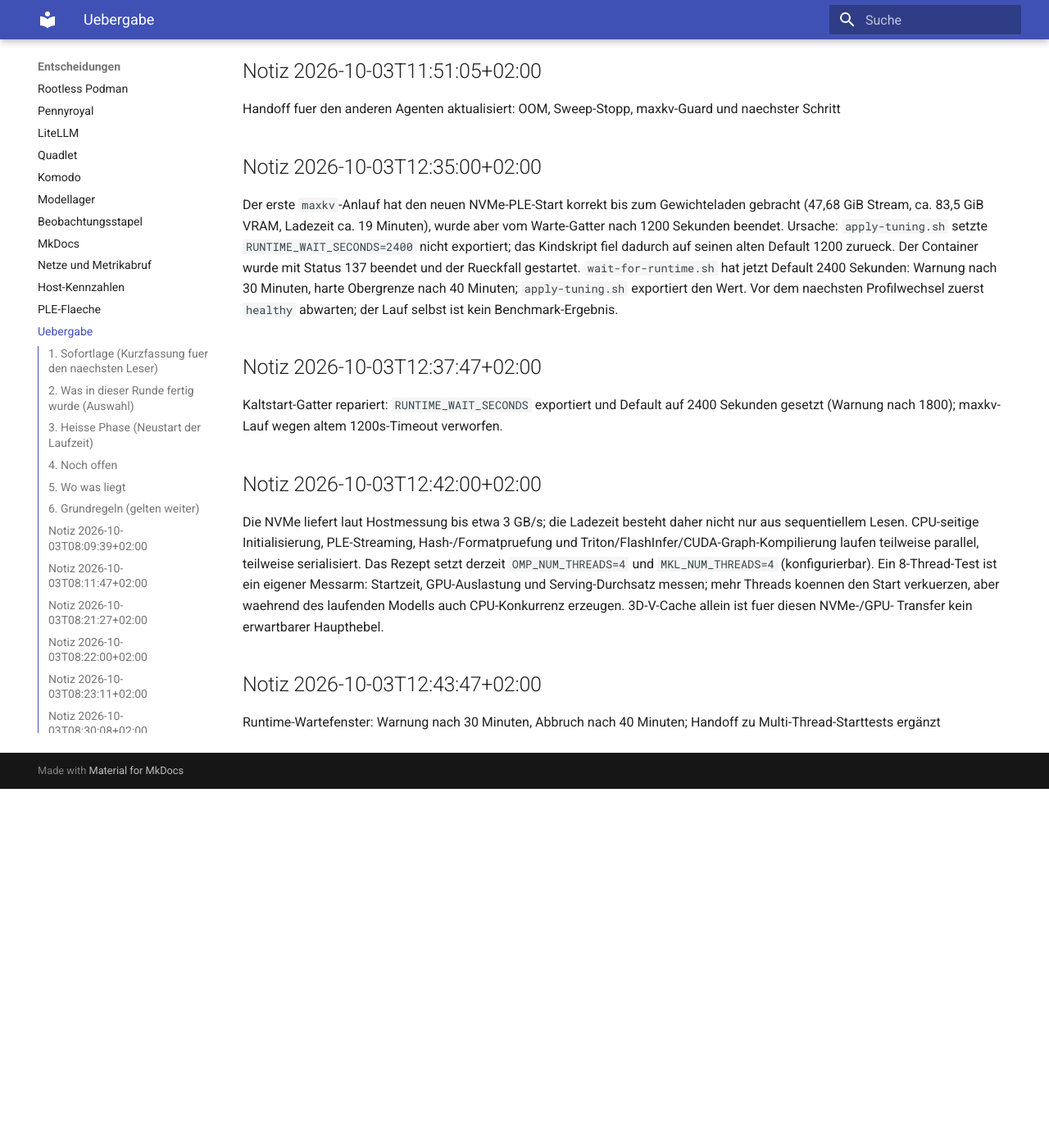
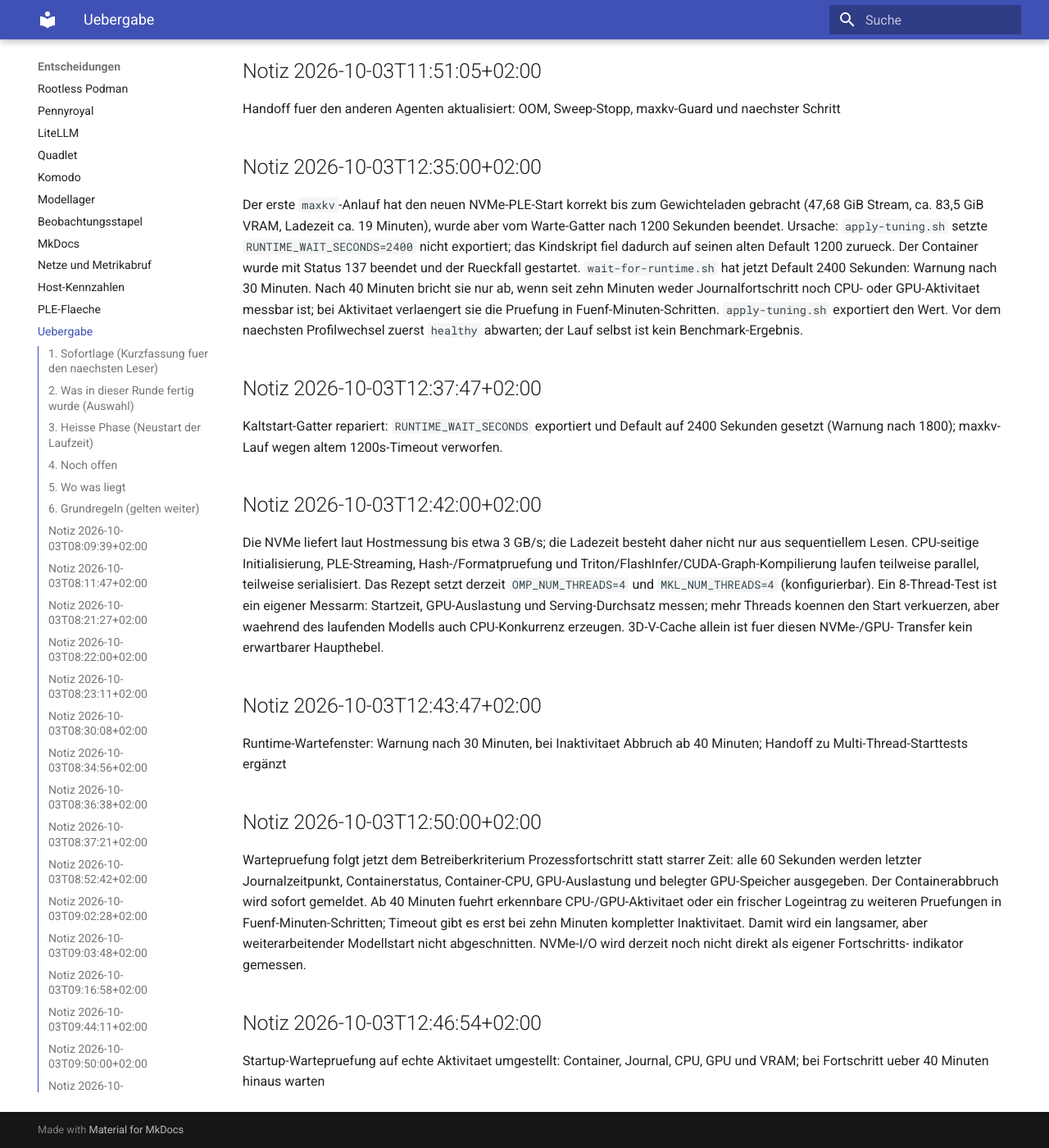
Before and after one commit to thomasdenk79-cyber/llm-infra-setup, an MkDocs documentation site: the page built from docs/HANDOFF.md, in a window 1280 px wide and 1400 px high, scrolled down 7017 px. Shown: the whole window at 82% size. Built offline with MkDocs 1.6.1 and Material for MkDocs 9.7.7, drawn with Linux system fonts in a browser that asks for light colours; before the commit the page ends 7979 px from its top, so only the background shows below that; some of the changed text lies outside the part shown.

Commit message:
stand: 2026-10-03T12:46 gesichert (2 Dateien)

```diff
--- a/docs/HANDOFF.md
+++ b/docs/HANDOFF.md
@@ -1,4 +1,4 @@
-Zuletzt gesichert: 2026-10-03T12:43:47+02:00 durch `scripts/session-checkpoint.sh`
+Zuletzt gesichert: 2026-10-03T12:46:54+02:00 durch `scripts/session-checkpoint.sh`
 
 # Arbeitsstand und Uebergabe
 
@@ -279,8 +279,10 @@ Gewichteladen gebracht (47,68 GiB Stream, ca. 83,5 GiB VRAM, Ladezeit ca.
 `apply-tuning.sh` setzte `RUNTIME_WAIT_SECONDS=2400` nicht exportiert; das
 Kindskript fiel dadurch auf seinen alten Default 1200 zurueck. Der Container
 wurde mit Status 137 beendet und der Rueckfall gestartet. `wait-for-runtime.sh`
-hat jetzt Default 2400 Sekunden: Warnung nach 30 Minuten, harte Obergrenze
-nach 40 Minuten; `apply-tuning.sh` exportiert den Wert. Vor dem
+hat jetzt Default 2400 Sekunden: Warnung nach 30 Minuten. Nach 40 Minuten
+bricht sie nur ab, wenn seit zehn Minuten weder Journalfortschritt noch CPU-
+oder GPU-Aktivitaet messbar ist; bei Aktivitaet verlaengert sie die Pruefung
+in Fuenf-Minuten-Schritten. `apply-tuning.sh` exportiert den Wert. Vor dem
 naechsten Profilwechsel zuerst `healthy` abwarten; der Lauf selbst ist kein
 Benchmark-Ergebnis.
 
@@ -304,4 +306,20 @@ Transfer kein erwartbarer Haupthebel.
 
 ## Notiz 2026-10-03T12:43:47+02:00
 
-Runtime-Wartefenster: Warnung nach 30 Minuten, Abbruch nach 40 Minuten; Handoff zu Multi-Thread-Starttests ergänzt
+Runtime-Wartefenster: Warnung nach 30 Minuten, bei Inaktivitaet Abbruch ab 40 Minuten; Handoff zu Multi-Thread-Starttests ergänzt
+
+## Notiz 2026-10-03T12:50:00+02:00
+
+Wartepruefung folgt jetzt dem Betreiberkriterium Prozessfortschritt statt
+starrer Zeit: alle 60 Sekunden werden letzter Journalzeitpunkt, Containerstatus,
+Container-CPU, GPU-Auslastung und belegter GPU-Speicher ausgegeben. Der
+Containerabbruch wird sofort gemeldet. Ab 40 Minuten fuehrt erkennbare
+CPU-/GPU-Aktivitaet oder ein frischer Logeintrag zu weiteren Pruefungen in
+Fuenf-Minuten-Schritten; Timeout gibt es erst bei zehn Minuten kompletter
+Inaktivitaet. Damit wird ein langsamer, aber weiterarbeitender Modellstart nicht
+abgeschnitten. NVMe-I/O wird derzeit noch nicht direkt als eigener Fortschritts-
+indikator gemessen.
+
+## Notiz 2026-10-03T12:46:54+02:00
+
+Startup-Wartepruefung auf echte Aktivitaet umgestellt: Container, Journal, CPU, GPU und VRAM; bei Fortschritt ueber 40 Minuten hinaus warten
```
Also changed, not shown: 1 other file.
